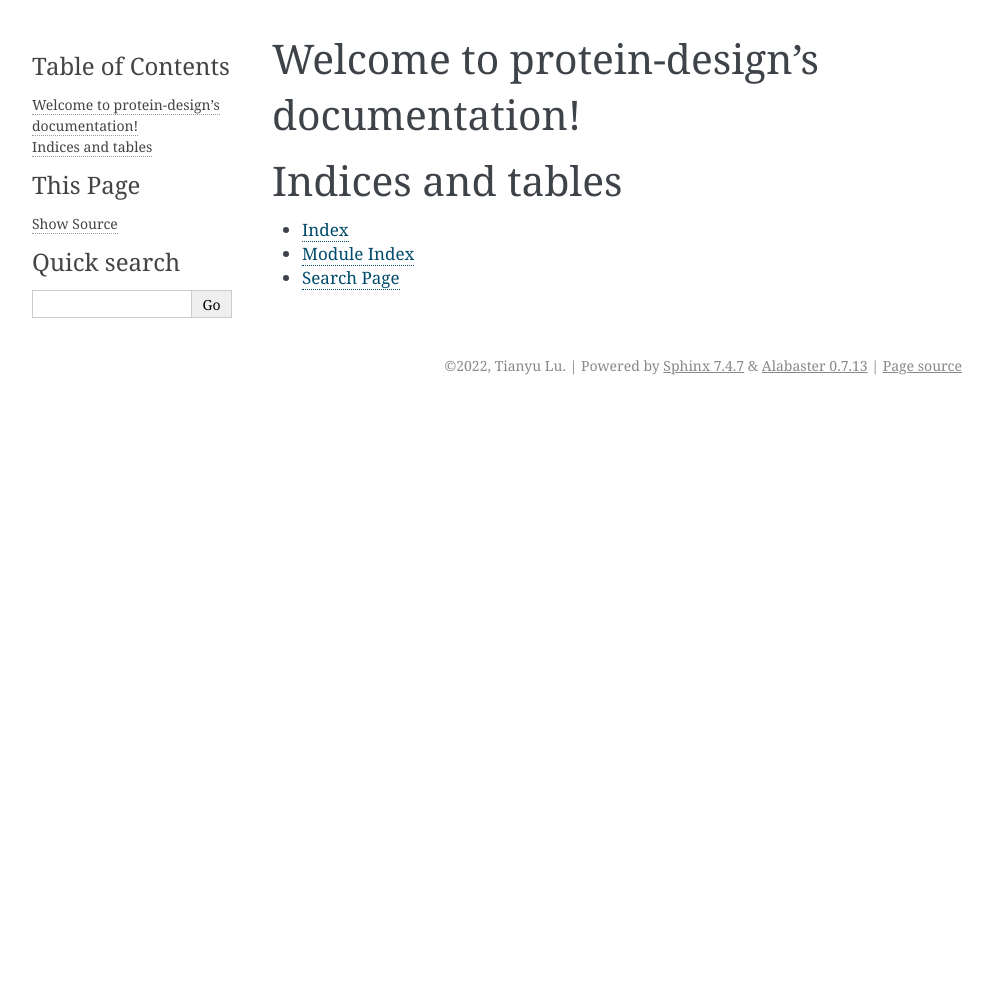
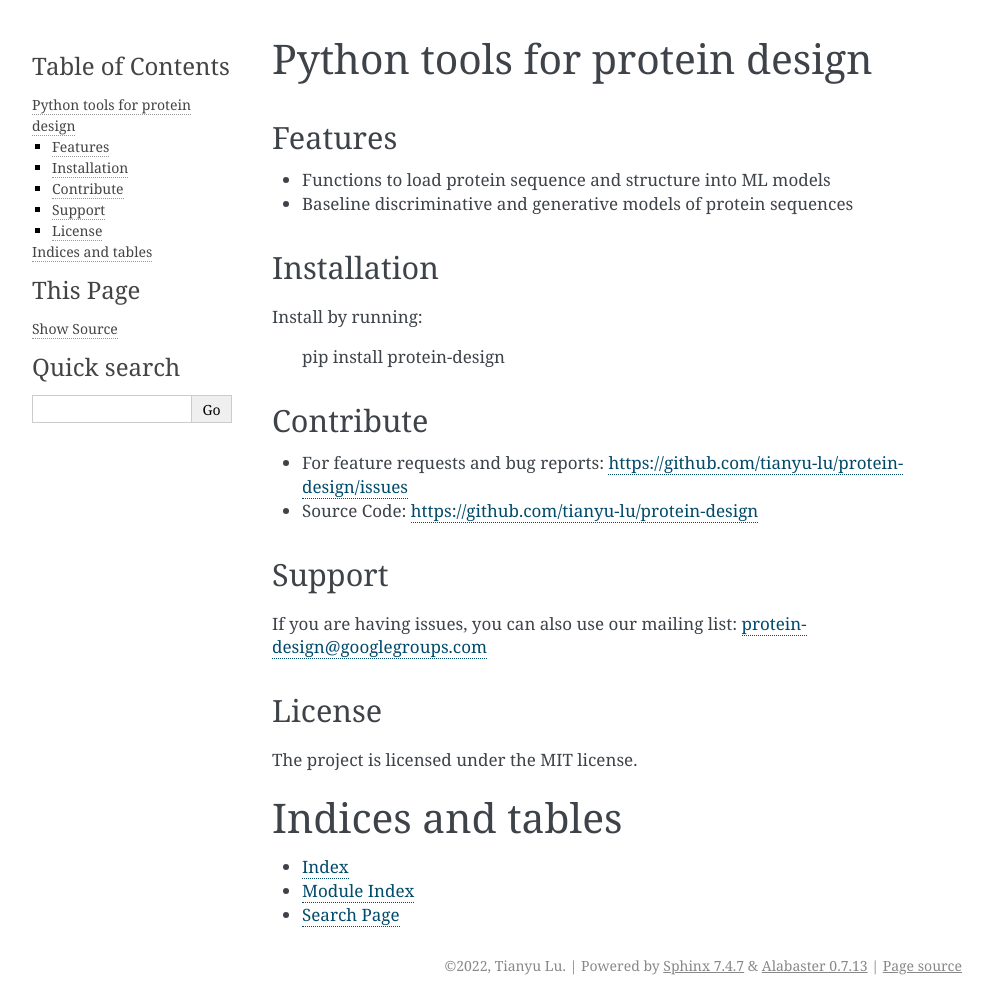
Before and after one commit to tianyu-lu/protein-design, a Sphinx documentation site: the page built from docs/index.rst, in a window 1280 px wide. Shown: the whole page, without its empty margins (148-1141 px from the left). Built offline with Sphinx 7.4.7, drawn with Linux system fonts in a browser that asks for light colours; before the commit the page ends 900 px from its top, so only the background shows below that.

Commit message:
basic index.rst

```diff
--- a/docs/index.rst
+++ b/docs/index.rst
@@ -3,14 +3,41 @@
    You can adapt this file completely to your liking, but it should at least
    contain the root `toctree` directive.
 
-Welcome to protein-design's documentation!
-==========================================
+Python tools for protein design
+===============================
 
 .. toctree::
    :maxdepth: 2
    :caption: Contents:
 
+Features
+--------
 
+- Functions to load protein sequence and structure into ML models
+- Baseline discriminative and generative models of protein sequences
+
+Installation
+------------
+
+Install by running:
+
+    pip install protein-design
+
+Contribute
+----------
+
+- For feature requests and bug reports: https://github.com/tianyu-lu/protein-design/issues
+- Source Code: https://github.com/tianyu-lu/protein-design
+
+Support
+-------
+
+If you are having issues, you can also use our mailing list: protein-design@googlegroups.com
+
+License
+-------
+
+The project is licensed under the MIT license.
 
 Indices and tables
 ==================
```
